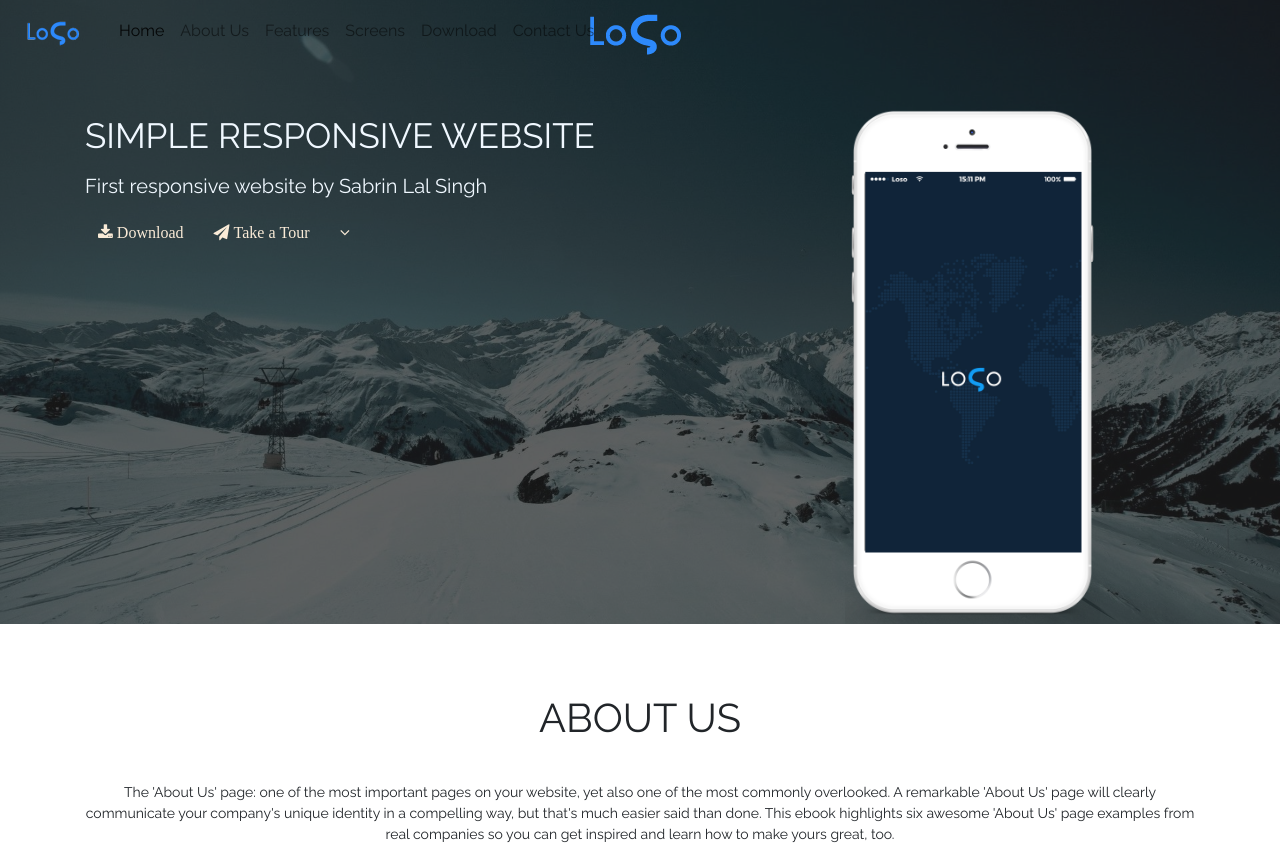
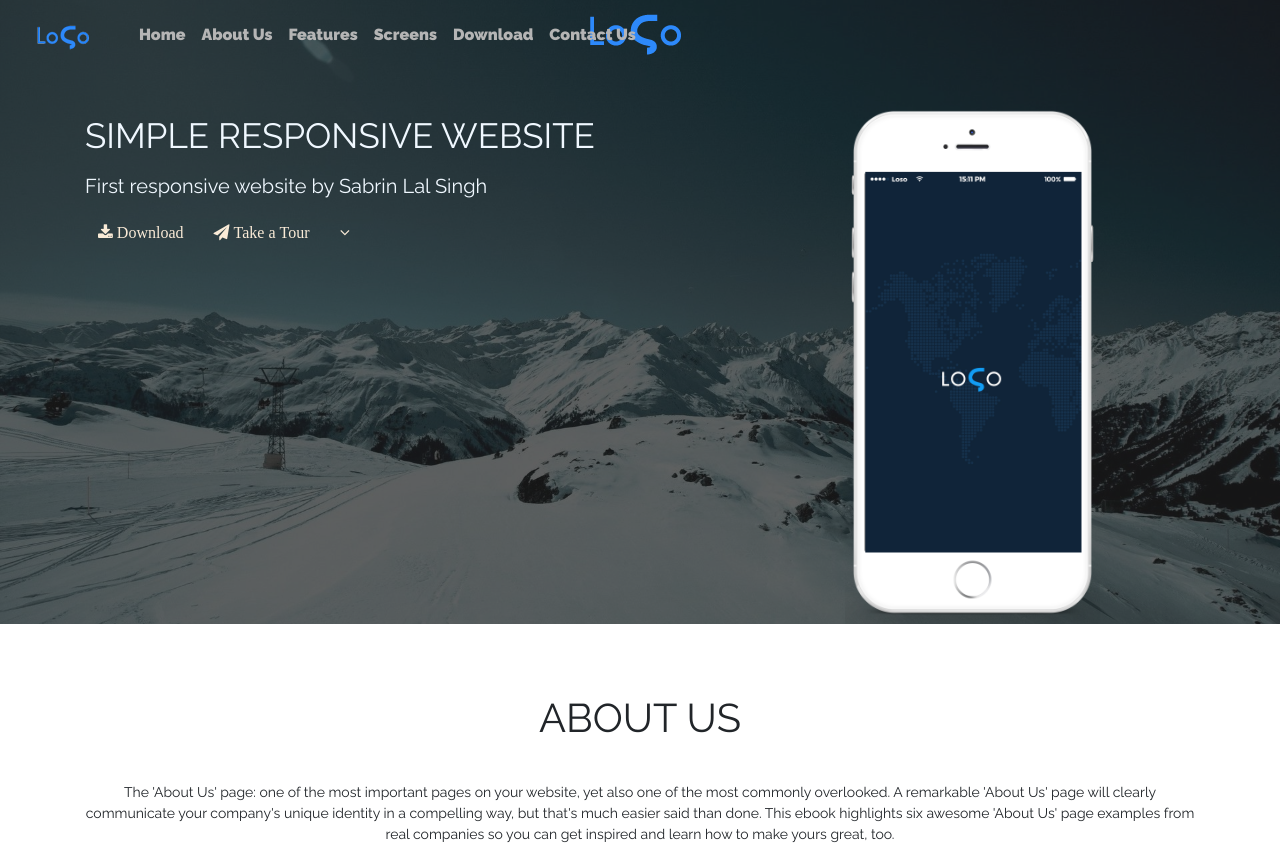
Before and after one commit to sabrinsingh/firstrepo, a plain HTML site: page index.html in a window 1280 px wide. Shown: the top 848 px of the page. Drawn offline with nearby package versions, Linux system fonts and the light colour scheme.

Commit message:
Navbar ongoing

```diff
--- a/css/style.css
+++ b/css/style.css
@@ -23,8 +23,25 @@ p
     transition: all 1s;
 }
 
-.navbar .navbar-nav > li > a{
+.navbar .collapse .navbar-nav > li > a{
+    color:#B5B5B5;
+    font-weight: 600;
+}
 
+.navbar .collapse .navbar-nav > li > a:hover {
+    color:blue;
+}
+
+.navbar .navbar-nav > li > a:focus {
+    color:#B5B5B5;
+}
+
+.navbar-brand{
+    padding: 9px 10px;
+}
+
+.navbar-brand img{
+    transition: all 1100s;
 }
 
 /*header*/
--- a/index.html
+++ b/index.html
@@ -29,7 +29,7 @@
         <!---HEADER--->
         <header class="header" id="home">
             <!--NAVIGATION BAR-->
-            <nav class="navbar navbar-expand-lg fixed-top navbar-light ">
+            <nav class="navbar navbar-expand-lg fixed-top navbar-light">
 
                 <!--BRAND SECTION-->
                 <a class="navbar-brand" href="#"><img src="images/logo-small.png" alt="logo"></a>
@@ -40,8 +40,8 @@
                 <!---COLLAPSE NAVBAR--->
                 <div class="collapse navbar-collapse" id="loso-navbarSupportedContent">
                     <ul class="navbar-nav mr-auto">
-                        <li class="nav-item active">
-                            <a class="nav-link" href="#home">Home <span class="sr-only">(current)</span></a>
+                        <li class="nav-item">
+                            <a class="nav-link" href="#home">Home </a>
                         </li>
                         <li class="nav-item">
                             <a class="nav-link" href="#about-us">About Us</a>
```
